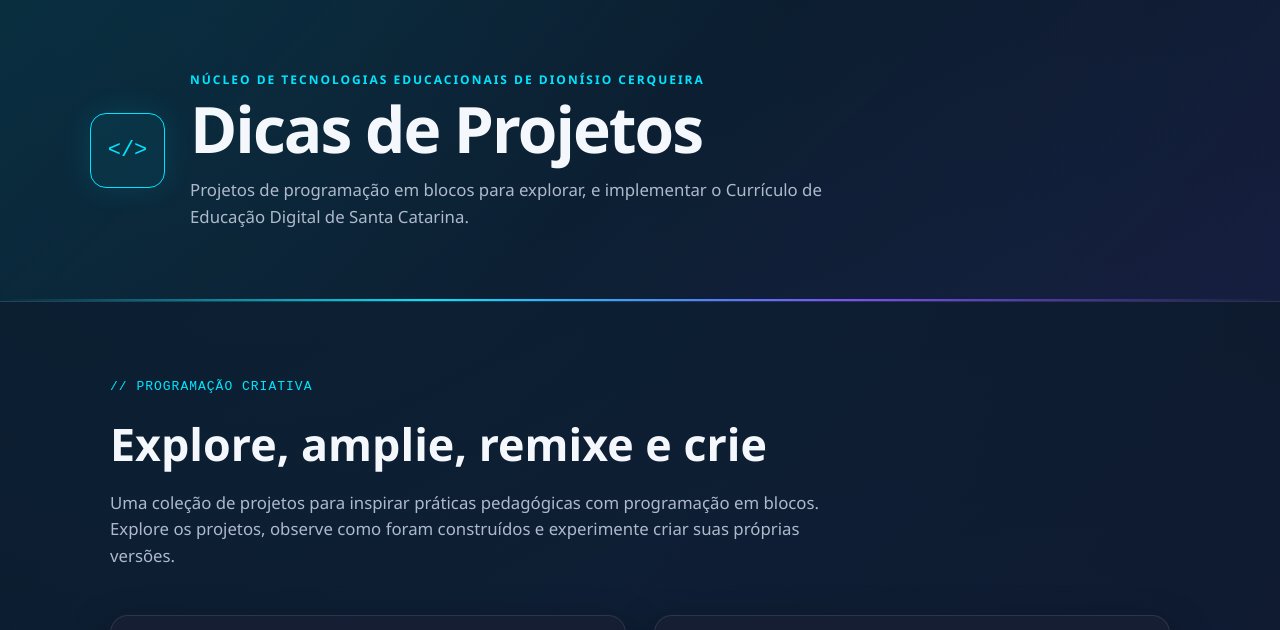
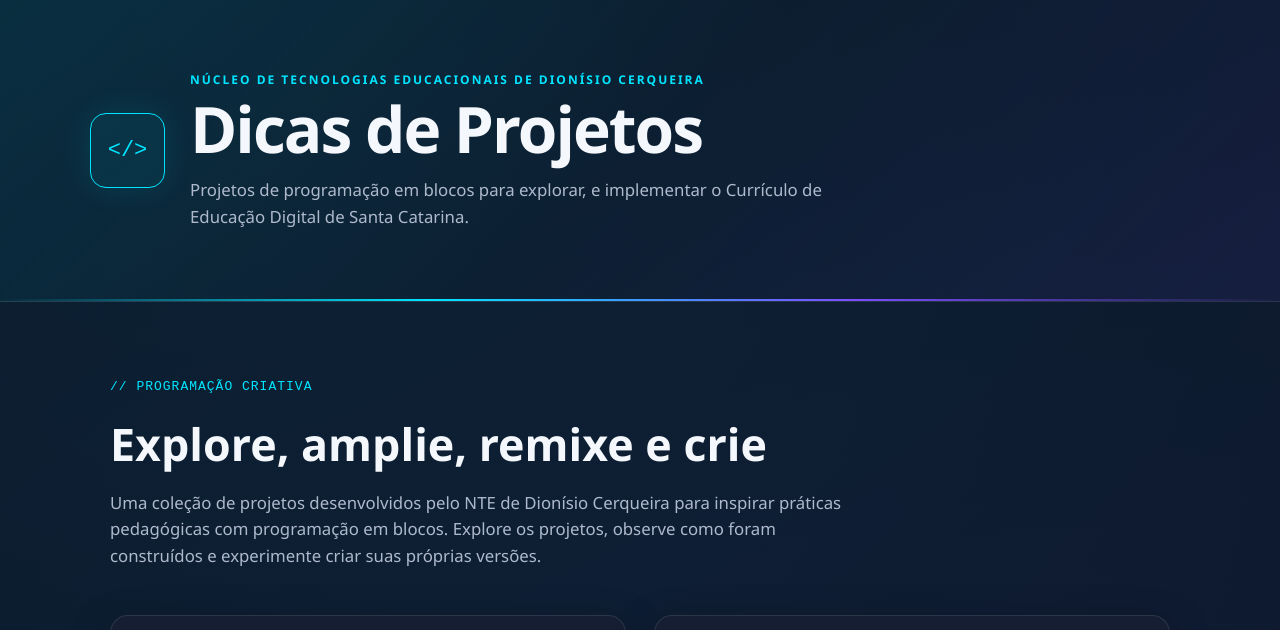
Before and after one commit to tiagogobetti/formacao_nte_blocos, a plain HTML site: page index.html in a window 1280 px wide. Shown: the top 630 px of the page. Drawn offline with Linux system fonts and the light colour scheme.

```diff
--- a/index.html
+++ b/index.html
@@ -2,13 +2,9 @@
 <html lang="pt-BR">
 <head>
     <meta charset="UTF-8">
-
     <meta name="viewport" content="width=device-width, initial-scale=1.0">
-
     <meta name="description" content="Dicas de projetos de programação em blocos - Núcleo de Tecnologias Educacionais de Dionísio Cerqueira">
-
     <title>Dicas de Projetos | NTE Dionísio Cerqueira</title>
-
     <link rel="stylesheet" href="style.css">
 </head>
 
@@ -49,8 +45,8 @@
             <h2>Explore, amplie, remixe e crie</h2>
 
             <p>
-                Uma coleção de projetos para inspirar práticas pedagógicas
-                com programação em blocos. Explore os projetos, observe
+                Uma coleção de projetos desenvolvidos pelo NTE de Dionísio Cerqueira
+                para inspirar práticas pedagógicas com programação em blocos. Explore os projetos, observe
                 como foram construídos e experimente criar suas próprias versões.
             </p>
 
```
